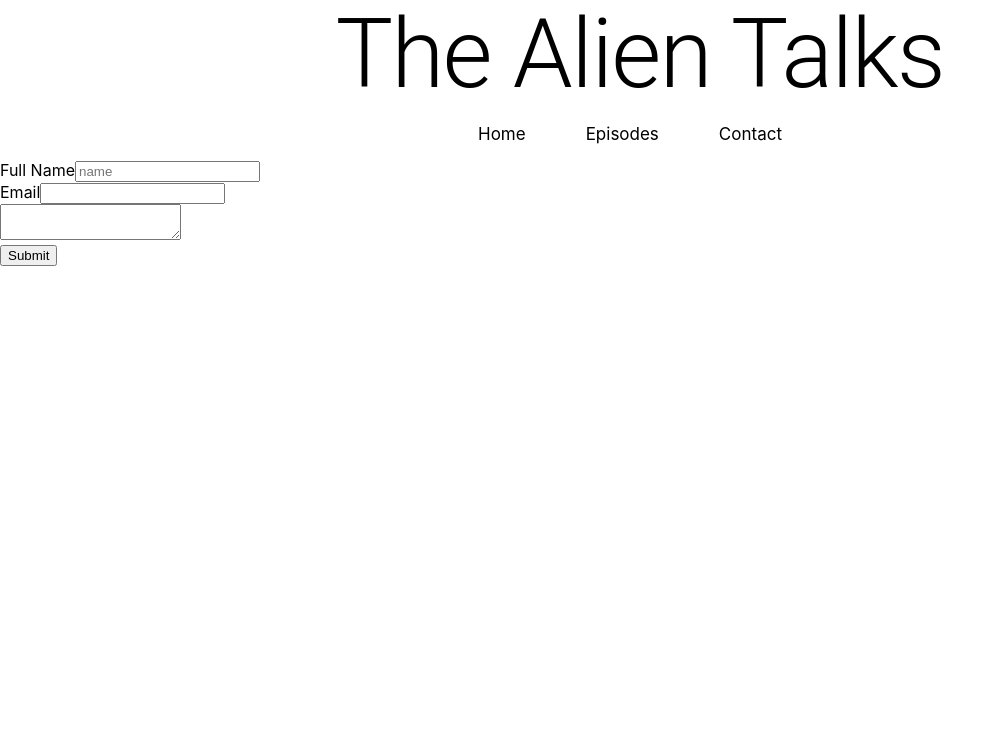
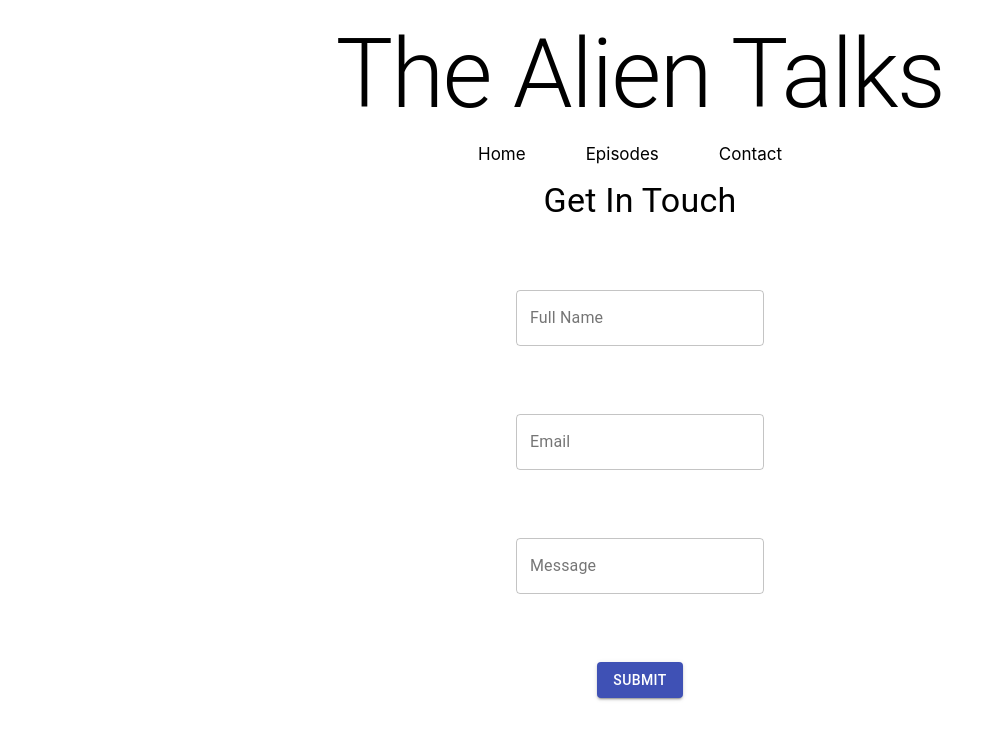
Before and after one commit to mrjlancaster/Blog, a React (Create React App) app in the folder my-blog/: page /contact in a window 1280 px wide. Shown: the top 740 px of the page, without its empty margins (0-1004 px from the left). Built offline with nearby package versions, Linux system fonts and the light colour scheme.

Commit message:
add textfield and button

```diff
--- a/my-blog/src/Styles.js
+++ b/my-blog/src/Styles.js
@@ -28,10 +28,19 @@ import showcase from './img/hero.jpg';
 
 const useStyles = makeStyles((theme) => ({
 
-
-	/* contact form styles */
+	// contact page style
+	formContainer: {
+		display: 'flex',
+		flexDirection: 'column',
+		justifyContent: 'space-evenly',
+		alignItems: 'center',
+		height: '68vh'
+	},
 	contactHeading: {
 		textAlign: 'center'
+	},
+	nameInput: {
+		padding: 0,
 	},
 
 	/* home section styles */
--- a/my-blog/src/components/Contact.js
+++ b/my-blog/src/components/Contact.js
@@ -1,90 +1,83 @@
-import React from 'react';
+import React, { useState } from 'react';
 
 // Material ui
 import useStyles from '../Styles';
 import Typography from '@material-ui/core/Typography';
+import TextField from '@material-ui/core/TextField';
+import Box from '@material-ui/core/Box';
+import Button from '@material-ui/core/Button';
 
 
 
 
-class Contact extends React.Component {
-	constructor(props) {
-		super(props);
-		this.state = {
+const Contact = ()  => {
+
+	const classes = useStyles();
+
+	const [form, setForm] = useState({
 		name: '',
 		email: '',
 		message: ''
-		};
-	}
+	});
 
-	handleNameChange = (event) => {
-		this.setState({
+	const handleNameChange = (event) => {
+		setForm({
+			...form,
 			name: event.target.value
 		})
 	}
 
-	handleEmail = (event) => {
-		this.setState({
+	const handleEmail = (event) => {
+		setForm({
+			...form,
 			email: event.target.value
 		})
 	}
 
-	handleMessageChange = (event) => {
-		this.setState({
+	const handleMessageChange = (event) => {
+		setForm({
+			...form,
 			message: event.target.value
 		})
 	}
 
-	handleSubmit = (event) => {
-		alert(`${this.state.name}, ${this.state.email}, ${this.state.message}`);
+	const handleSubmit = (event) => {
+		if (form.name === '' && form.email === '' && form.message === '') {
+			alert('Please fill form');
+			event.preventDefault();
+		} else {
+			alert(`${form.name}, ${form.email}, ${form.message}`);
+		}
 	}
 
-	render() {
-
-		// const classes = useStyles();
-		// const formStyles = {
-		// 	formContainer: {
-		// 		display: 'flex',
-		// 		flexDirection: 'column',
-		// 		justifyContent: 'center',
-		// 		alignItems: 'center',
-		// 		height: '80vh'
-		// 	}
-		// }
 
 
 	return (
 		<div>
-			{/* <Typography className={classes.contactHeading} variant="h3" color='main'>
-				Contact
-			</Typography> */}
+		<Typography className={classes.contactHeading} variant="h4" color='main'>
+			Get In Touch
+		</Typography>
 
-			<form onSubmit={this.handleSubmit}>
-				<div>
-					<label>Full Name</label>
-					<input type="text" placeholder="name" value={this.state.name} onChange={this.handleNameChange}/>
-				</div>
+		<form onSubmit={handleSubmit} className={classes.formContainer}>
+			<Box>
+				<TextField className={classes.nameInput} id="outlined-basic" label="Full Name" variant="outlined" value={form.name} onChange={handleNameChange} />
+			</Box>
+			<Box>
+				<TextField className={classes.emailInput} id="outlined-basic" label="Email" variant="outlined" value={form.email} onChange={handleEmail} />
+			</Box>
+
+			<Box>
+				<TextField className={classes.messageInput} id="outlined-basic" label="Message" variant="outlined" value={form.message} onChange={handleMessageChange}/>
+			</Box>
 
 			<div>
-					<label>Email</label>
-					<input type="email" value={this.state.email} onChange={this.handleEmail} />
-				</div>
-
-				<div>
-					<textarea
-						value={this.state.message}
-						onChange={this.handleMessageChange}>
-					</textarea>
-				</div>
-
-				<div>
-					<button type="submit">Submit</button>
+				<Button type="submit" variant="contained" color="primary">
+					Submit
+				</Button>
 			</div>
 		</form>
 	</div>
-
 	)
-	}
 }
 
 export default Contact;
--- a/my-blog/src/components/Header.js
+++ b/my-blog/src/components/Header.js
@@ -13,6 +13,7 @@ function Header() {
 		headerContainer: {
 			height: '20vh',
 			display: 'flex',
+			marginTop: 20,
 			flexDirection: 'column',
 			justifyContent: 'center',
 			alignItems: 'center'
```
Lines whose indentation alone changed are shown as unchanged.
